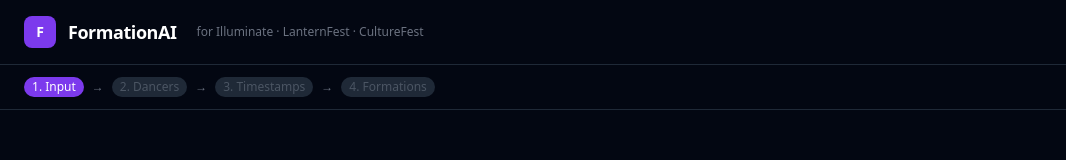
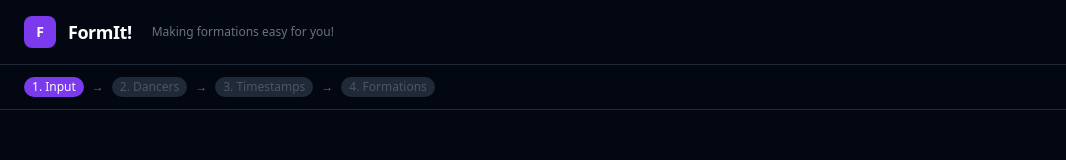
Before and after one commit to soramicha/kirohackathon, a React (Vite) app in the folder frontend/: page / in a window 1280 px wide. Shown: the top 160 px of the page, without its empty margins (0-1066 px from the left). Built offline with nearby package versions, Linux system fonts and the light colour scheme; no server answers.

Commit message:
fix: change name

```diff
--- a/frontend/src/App.jsx
+++ b/frontend/src/App.jsx
@@ -34,9 +34,9 @@ export default function App() {
         <div className="w-8 h-8 rounded-lg bg-violet-600 flex items-center justify-center text-sm font-bold">
           F
         </div>
-        <span className="text-lg font-semibold tracking-tight">FormationAI</span>
+        <span className="text-lg font-semibold tracking-tight">FormIt!</span>
         <span className="ml-2 text-xs text-gray-500">
-          for Illuminate · LanternFest · CultureFest
+          Making formations easy for you!
         </span>
       </header>
 
```
